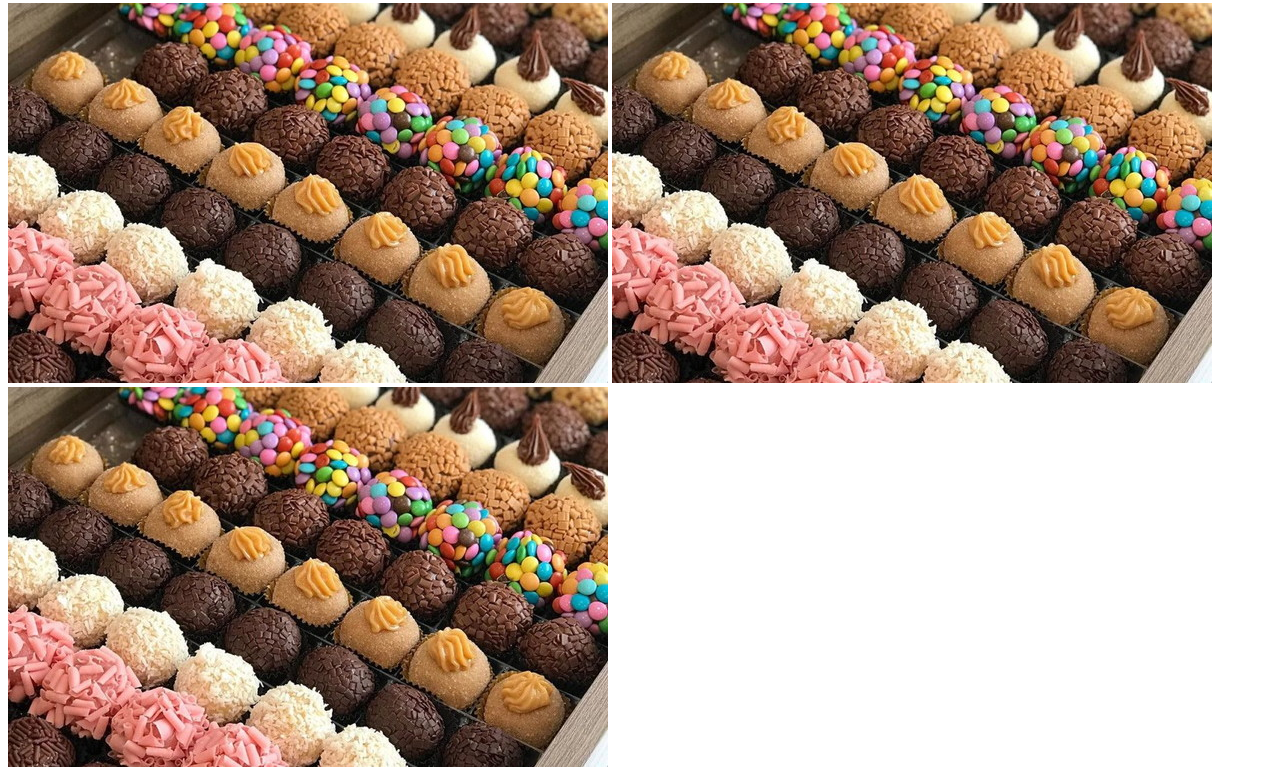
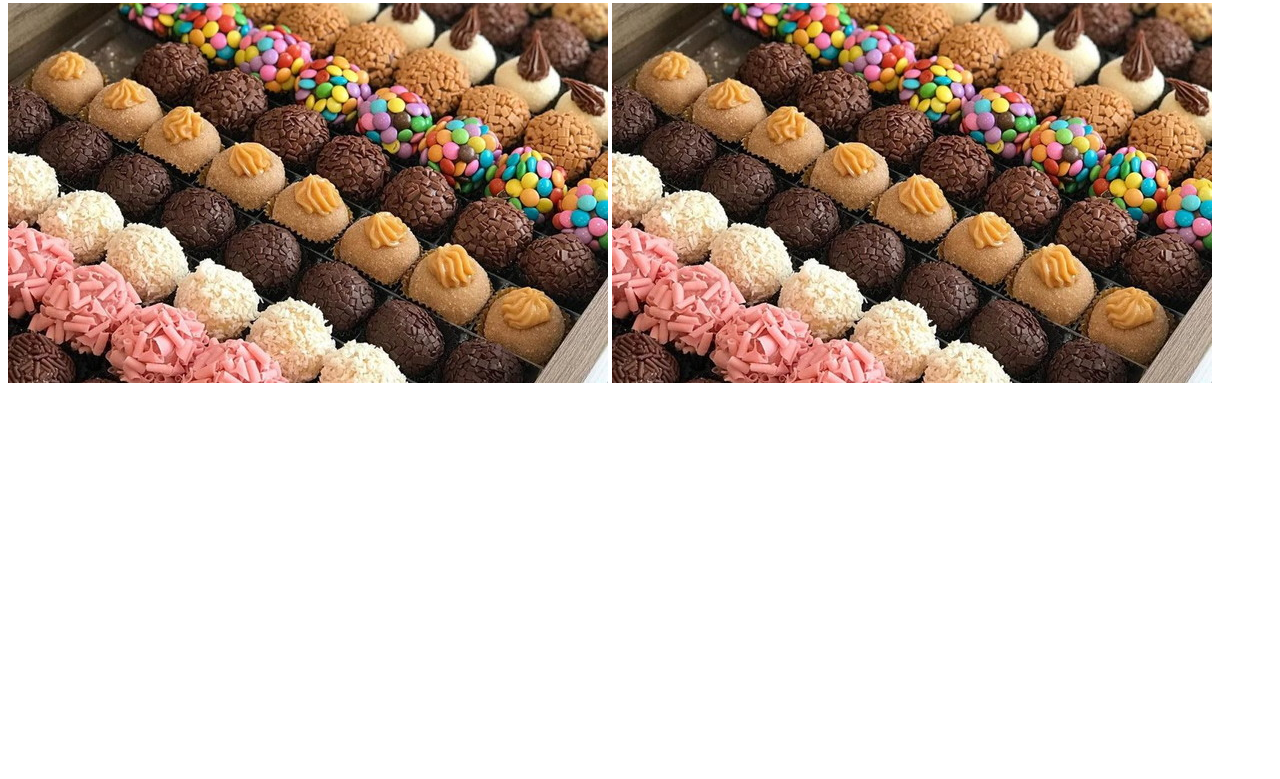
Before and after one commit to BoariniLucas/float-button, a plain HTML site: page index.html in a window 1280 px wide. Shown: the part 845-1624 px from the top of the page. After the commit the page ends 1240 px from the top, so only its background shows below. Drawn offline with Linux system fonts and the light colour scheme.

```diff
--- a/index.html
+++ b/index.html
@@ -24,10 +24,5 @@
     <img src="img/brigadeiro-gourmet-brigadeiro-belga.jpg">
     <img src="img/brigadeiro-gourmet-brigadeiro-belga.jpg">
 
-    <img src="img/brigadeiro-gourmet-brigadeiro-belga.jpg">
-
-
-
-
 </body>
 </html>
```
